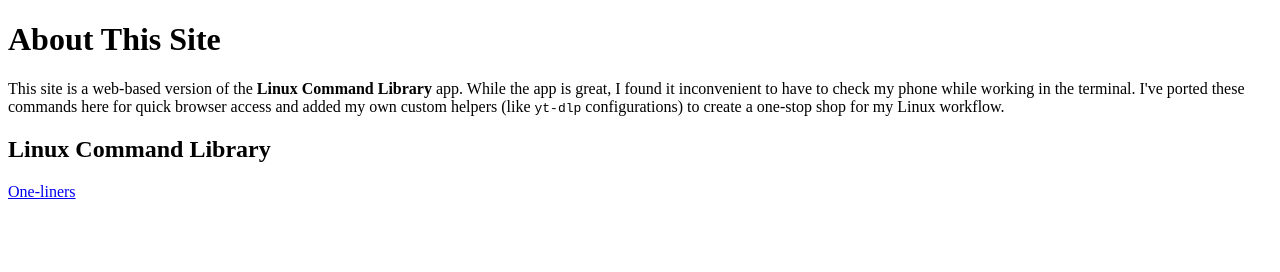
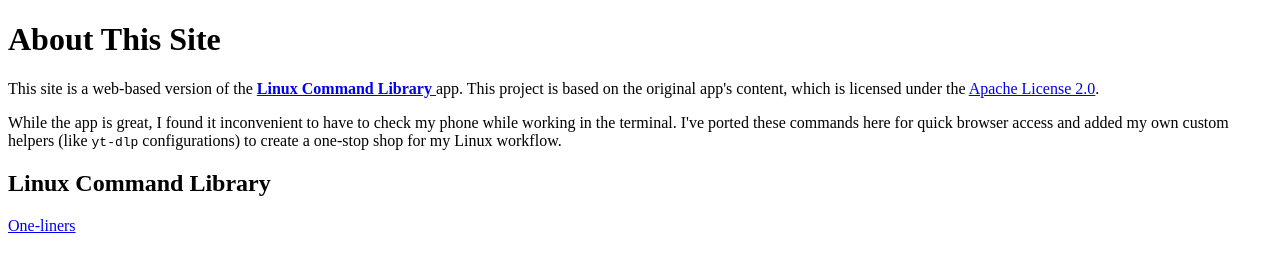
Before and after one commit to u0-a777-dev/u0-a777-dev.github.io, a plain HTML site: page index.html in a window 1280 px wide. Drawn offline with Linux system fonts and the light colour scheme.

Commit message:
Updated the About this site section

```diff
--- a/index.html
+++ b/index.html
@@ -7,11 +7,19 @@
 <h1>About This Site</h1>
 
 <p>
-  This site is a web-based version of the <strong>Linux Command Library</strong> app.
+  This site is a web-based version of the
+  <a href="https://github.com/SimonSchubert/LinuxCommandLibrary" target="_blank">
+    <strong>Linux Command Library</strong>
+  </a> app.
+  This project is based on the original app's content, which is licensed under the
+  <a href="https://www.apache.org/licenses/LICENSE-2.0" target="_blank">Apache License 2.0</a>.
+</p>
+
+<p>
   While the app is great, I found it inconvenient to have to check my phone while
   working in the terminal. I've ported these commands here for quick browser access
-  and added my own custom helpers (like <code>yt-dlp</code> configurations) to
-  create a one-stop shop for my Linux workflow.
+  and added my own custom helpers (like <code class="code">yt-dlp</code> configurations)
+  to create a one-stop shop for my Linux workflow.
 </p>
 
 <h2>Linux Command Library</h2>
```
